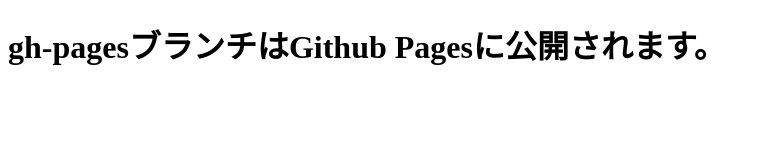
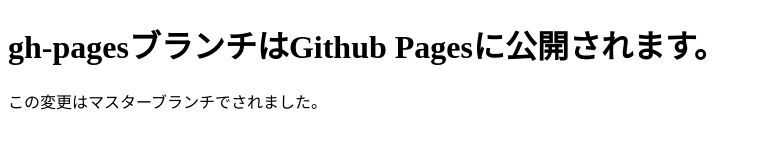
Before and after one commit to jerry2424/git-study, a plain HTML site: page index.html in a window 1280 px wide. Shown: the whole page, without its empty margins (0-761 px from the left). Drawn offline with Linux system fonts and the light colour scheme.

Commit message:
add phrase

```diff
--- a/index.html
+++ b/index.html
@@ -6,6 +6,6 @@
 </head>
 <body>
 	<h1>gh-pagesブランチはGithub Pagesに公開されます。</h1>
-
+	<p>この変更はマスターブランチでされました。</p>
 </body>
 </html>
```
